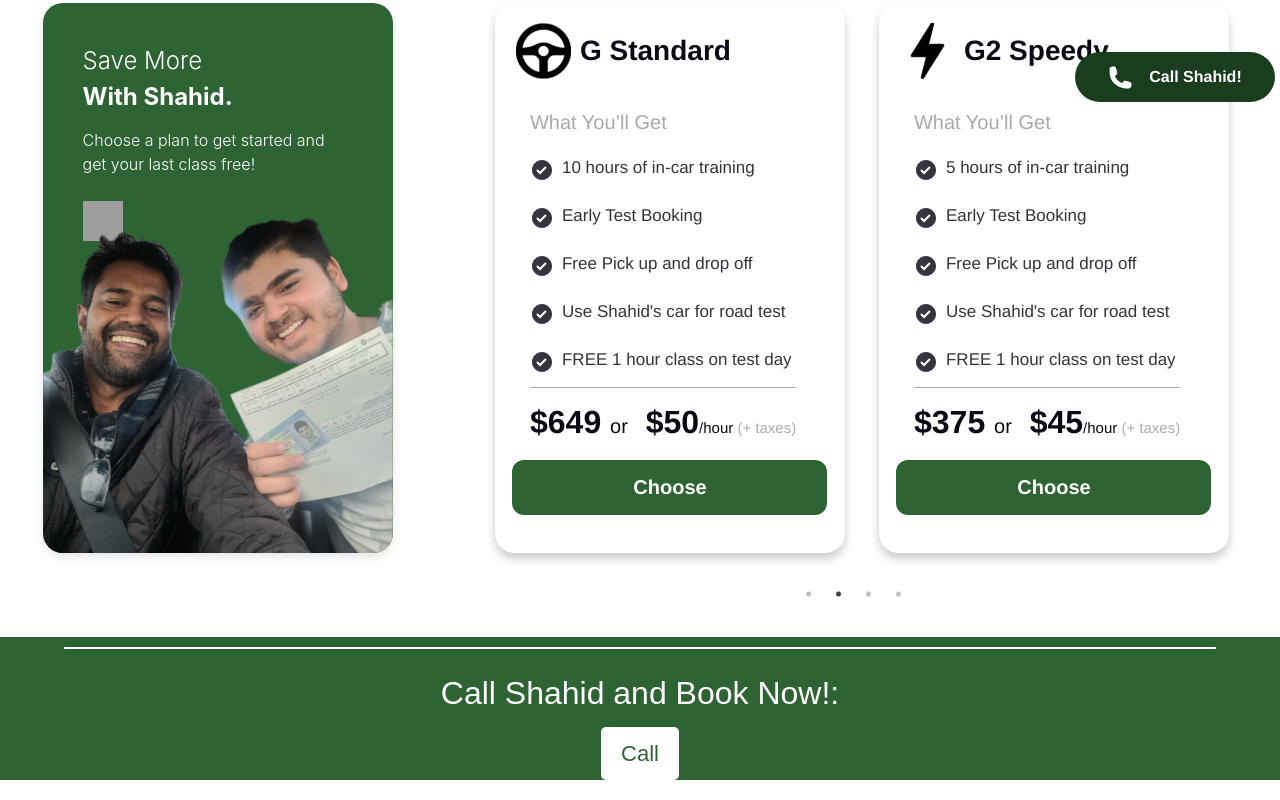
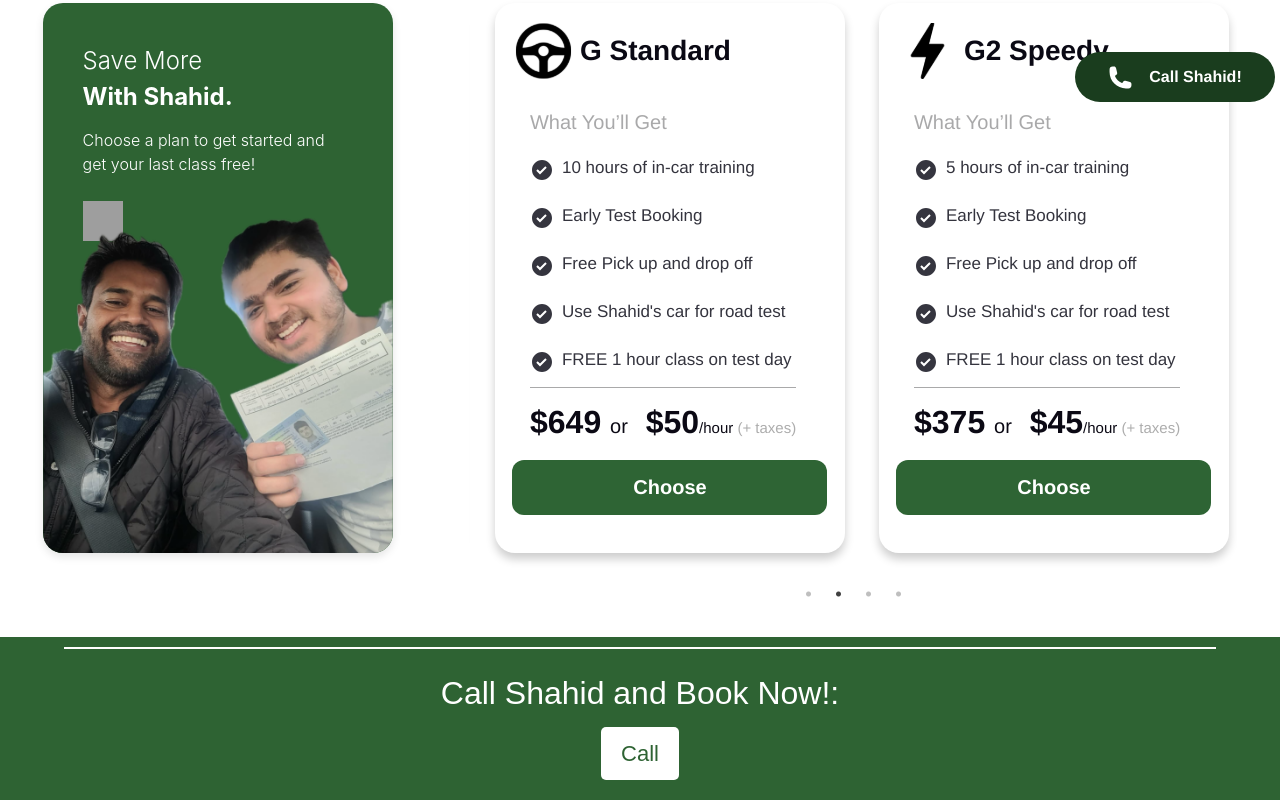
Before and after one commit to vaibhavholani/drive_with_shahid, a React (Vite) app: page / in a window 1280 px wide. Shown: the part 693-1493 px from the top of the page. Built offline with nearby package versions, Linux system fonts and the light colour scheme; grey boxes are pictures that could not be loaded.

Commit message:
feat: padding bottom for last call section

```diff
--- a/src/components/CallSection.jsx
+++ b/src/components/CallSection.jsx
@@ -14,7 +14,7 @@ const CallSection = () => {
 
   return (
     <motion.div
-      className="component-container mt-[20px]"
+      className="component-container mt-[20px] pb-[20px]"
       initial="hidden"
       animate="visible"
       variants={containerVariants}
```
